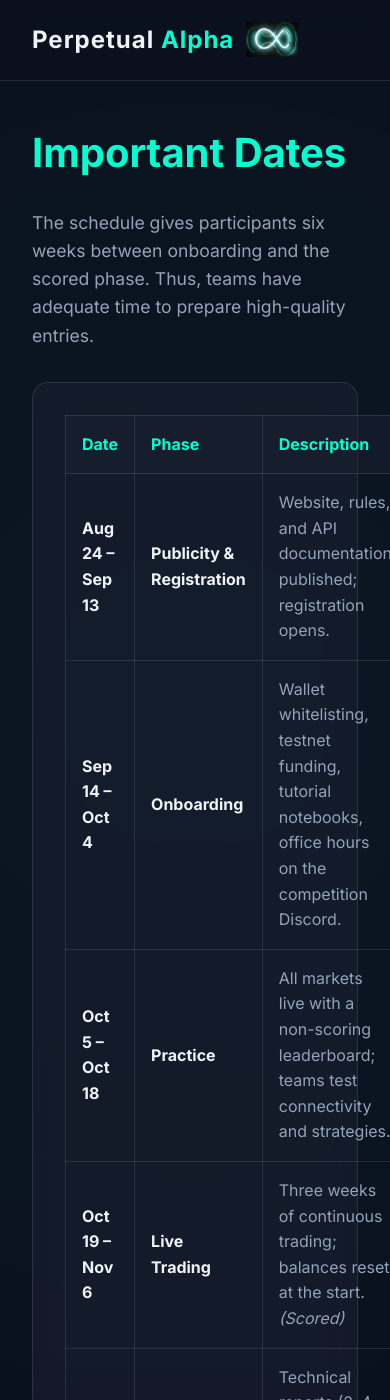
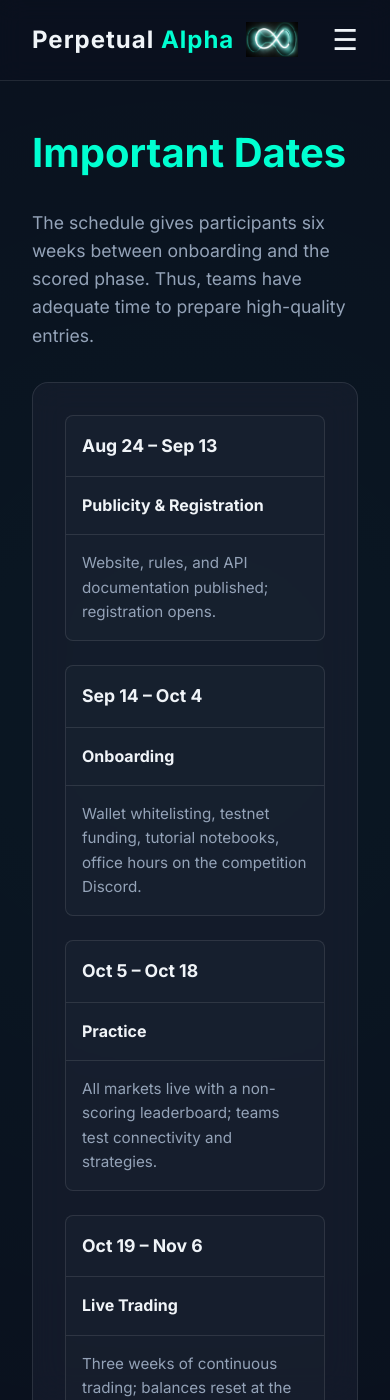
Before and after one commit to perpetual-alpha26/perpetual-alpha26.github.io, a Jekyll site: the page built from schedule.md, in a window 390 px wide and 1400 px high. Built offline with Jekyll 4.4.1, drawn with Linux system fonts in a browser that asks for light colours.

Commit message:
Enhance mobile experience: center hero image, add hamburger menu, improve schedule table layout

```diff
--- a/_includes/header.html
+++ b/_includes/header.html
@@ -4,7 +4,8 @@
             <span class="logo-text">Perpetual <span class="highlight">Alpha</span></span>
             <img src="{{ '/assets/images/logo.png' | relative_url }}" alt="Logo" style="height: 35px; width: auto;">
         </a>
-        <nav class="main-nav">
+        <button id="mobile-menu-btn" class="mobile-menu-btn">☰</button>
+        <nav class="main-nav" id="main-nav">
             <a href="{{ '/' | relative_url }}" class="{% if page.url == '/' or page.url == '/index.html' %}active{% endif %}">Home</a>
             <a href="{{ '/about' | relative_url }}" class="{% if page.url contains '/about' %}active{% endif %}">About</a>
             <a href="{{ '/schedule' | relative_url }}" class="{% if page.url contains '/schedule' %}active{% endif %}">Schedule</a>
--- a/assets/css/style.css
+++ b/assets/css/style.css
@@ -126,6 +126,15 @@ a:hover {
     color: var(--text-primary);
     background: rgba(255, 255, 255, 0.05);
     border-bottom: 3px solid var(--accent-color);
+}
+
+.mobile-menu-btn {
+    display: none;
+    background: transparent;
+    border: none;
+    color: var(--text-primary);
+    font-size: 1.8rem;
+    cursor: pointer;
 }
 
 /* Main Content area */
@@ -347,7 +356,81 @@ td {
         flex-direction: column-reverse;
         text-align: center;
     }
+    .hero-image {
+        justify-content: center;
+        margin-bottom: 2rem;
+    }
+    .hero-image img {
+        max-width: 80%;
+    }
+
+    .mobile-menu-btn {
+        display: block;
+    }
     .main-nav {
-        display: none; /* In a full app, add a hamburger menu */
+        display: none;
+        position: absolute;
+        top: 80px;
+        left: 0;
+        width: 100%;
+        background: rgba(11, 17, 30, 0.95);
+        backdrop-filter: blur(12px);
+        border-bottom: 1px solid var(--surface-border);
+        flex-direction: column;
+        height: auto;
+        padding: 1rem 0;
+    }
+    .main-nav.nav-open {
+        display: flex;
+    }
+    .main-nav a {
+        margin-left: 0;
+        justify-content: center;
+        height: 60px;
+        border-bottom: none;
+        border-left: 3px solid transparent;
+    }
+    .main-nav a.active {
+        border-bottom: none;
+        border-left: 3px solid var(--accent-color);
+    }
+    .main-nav a:hover {
+        border-bottom: none;
+        border-left: 3px solid rgba(0, 255, 209, 0.4);
+    }
+
+    /* Mobile-friendly schedule table cards */
+    .schedule-table thead {
+        display: none;
+    }
+    .schedule-table, .schedule-table tbody, .schedule-table tr, .schedule-table td {
+        display: block;
+        width: 100%;
+    }
+    .schedule-table tr {
+        margin-bottom: 1.5rem;
+        border: 1px solid var(--surface-border);
+        border-radius: 8px;
+        background: rgba(255, 255, 255, 0.02);
+    }
+    .schedule-table td {
+        padding: 1rem;
+        text-align: left;
+        border: none;
+        border-bottom: 1px solid var(--surface-border);
+    }
+    .schedule-table td:last-child {
+        border-bottom: none;
+    }
+    .schedule-table td:nth-of-type(1) {
+        color: var(--accent-color);
+        font-size: 1.1rem;
+    }
+    .schedule-table td:nth-of-type(2) {
+        font-weight: 700;
+        color: var(--text-primary);
+    }
+    .schedule-table td:nth-of-type(3) {
+        font-size: 0.95rem;
     }
 }
--- a/schedule.md
+++ b/schedule.md
@@ -8,7 +8,7 @@ title: Important Dates
     <p>The schedule gives participants six weeks between onboarding and the scored phase. Thus, teams have adequate time to prepare high-quality entries.</p>
 
     <div class="glass-card" style="margin-top: 2rem;">
-        <table>
+        <table class="schedule-table">
             <thead>
                 <tr>
                     <th>Date</th>
```
Also changed, not shown: other parts of _includes/header.html (+12 -2 lines).
